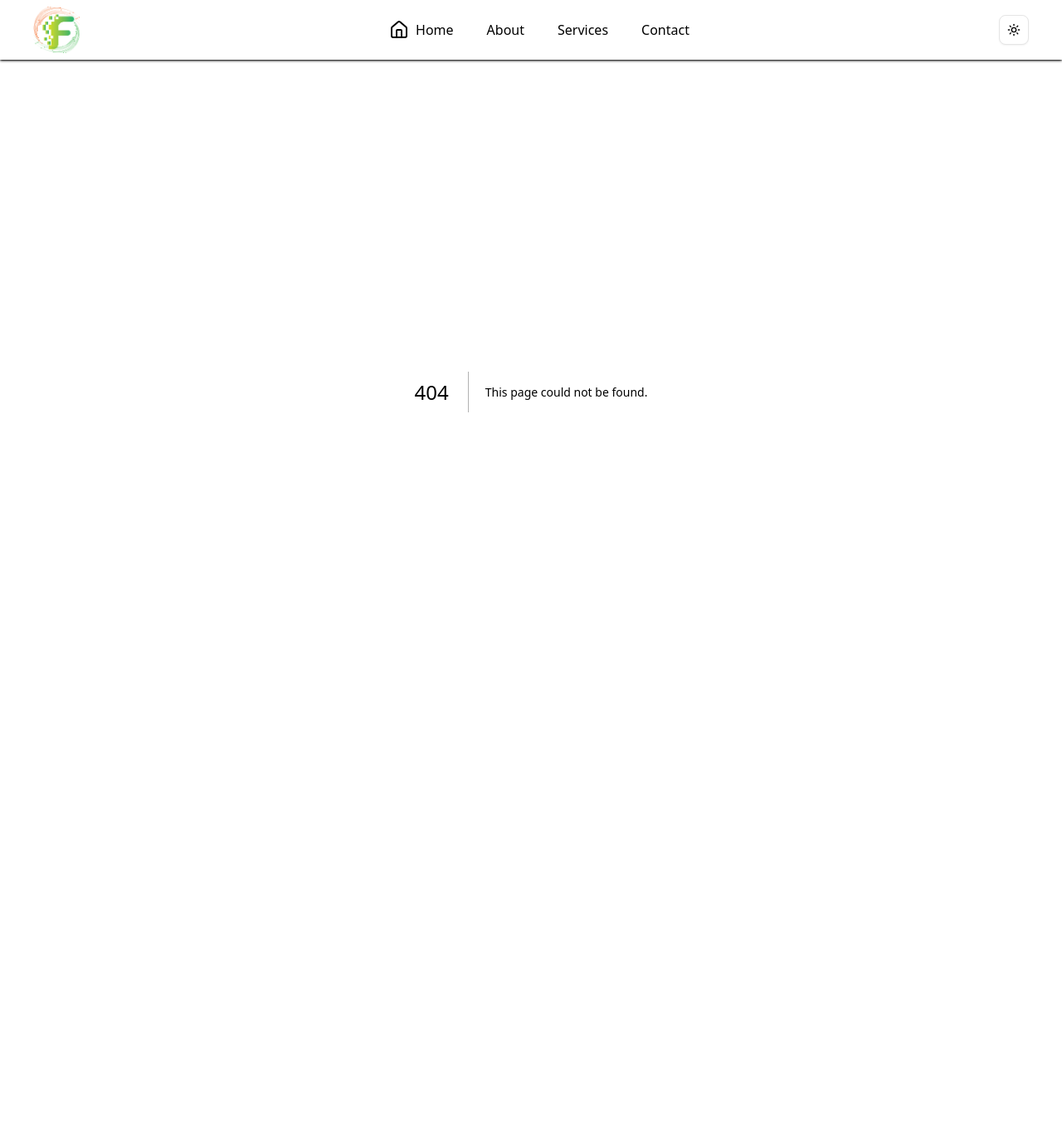
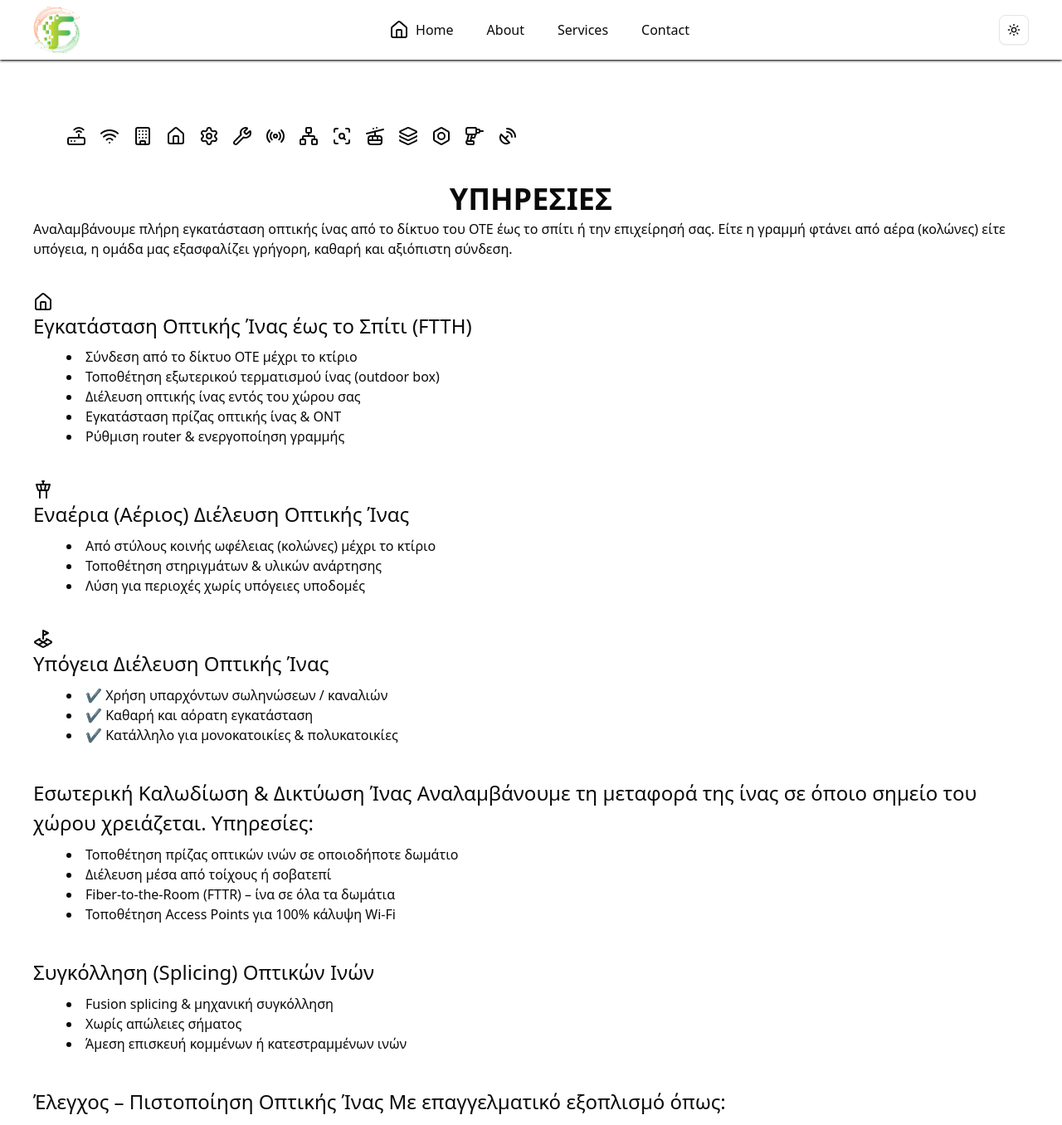
Before and after one commit to xaosmaker/foc, a Next.js app in the folder client/: page /services in a window 1280 px wide. Before the commit this address had no page. Shown: the top 1356 px of the page at 83% size. Before the commit the page ends 872 px from the top, so only its background shows below. Built offline with nearby package versions, Linux system fonts and the light colour scheme.

Commit message:
feat: start working on services page

```diff
--- a/client/package.json
+++ b/client/package.json
@@ -18,6 +18,7 @@
     "motion": "^12.23.24",
     "next": "16.0.1",
     "next-themes": "^0.4.6",
+    "prettier-plugin-tailwindcss": "^0.7.1",
     "react": "19.2.0",
     "react-dom": "19.2.0",
     "tailwind-merge": "^3.3.1"
--- a/client/src/app/globals.css
+++ b/client/src/app/globals.css
@@ -114,7 +114,16 @@
   * {
     @apply border-border outline-ring/50;
   }
+
   body {
     @apply bg-background text-foreground;
   }
 }
+
+h1 {
+  font-size: 2.25rem;
+}
+
+h3 {
+  font-size: 1.5rem
+}
--- a/client/src/app/page.tsx
+++ b/client/src/app/page.tsx
@@ -2,12 +2,17 @@ import Image from "next/image";
 
 export default function Home() {
   return (
-    <div className="relative h-screen w-screen">
+    <div className="relative h-[50dvh] w-screen">
+      <div className="absolute z-10 flex h-full w-full items-center justify-center bg-black/70">
+        <h1 className="z-10 bg-linear-to-r from-lime-400 to-green-500 bg-clip-text text-7xl font-extrabold tracking-wider text-transparent">
+          foc
+        </h1>
+      </div>
       <Image
         src={"/fiberOptic.jpg"}
         fill
         alt="fiber optic cables"
-        className="w-full h-full object-cover"
+        className="h-full w-full object-cover"
       />
     </div>
   );
--- /dev/null
+++ b/client/src/app/services/page.tsx
@@ -0,0 +1,162 @@
+import {
+  Cable,
+  Router,
+  Wifi,
+  Building,
+  House,
+  Settings,
+  Wrench,
+  Radio,
+  Network,
+  ScanSearch,
+  CableCar,
+  Layers,
+  Bolt,
+  Drill,
+  SatelliteDish,
+  Home,
+  TowerControl,
+  LandPlot,
+} from "lucide-react";
+
+export default function page() {
+  return (
+    <div className="p-10">
+      <div className="flex gap-4 p-10">
+        <Router />
+        <Wifi />
+        <Building />
+        <House />
+        <Settings />
+        <Wrench />
+        <Radio />
+        <Network />
+        <ScanSearch />
+        <CableCar />
+        <Layers />
+        <Bolt />
+        <Drill />
+        <SatelliteDish />
+      </div>
+      <h1 className="text-center text-2xl font-bold">ΥΠΗΡΕΣΙΕΣ</h1>
+      <div className="flex flex-col gap-10">
+        <p>
+          Αναλαμβάνουμε πλήρη εγκατάσταση οπτικής ίνας από το δίκτυο του ΟΤΕ έως
+          το σπίτι ή την επιχείρησή σας. Είτε η γραμμή φτάνει από αέρα (κολώνες)
+          είτε υπόγεια, η ομάδα μας εξασφαλίζει γρήγορη, καθαρή και αξιόπιστη
+          σύνδεση.
+        </p>
+        <section className="">
+          <Home />
+          <h3 className="text-xl">
+            Εγκατάσταση Οπτικής Ίνας έως το Σπίτι (FTTH)
+          </h3>
+          <ul className="list-inside list-disc pt-2 pl-10">
+            <li>Σύνδεση από το δίκτυο ΟΤΕ μέχρι το κτίριο</li>
+            <li>Τοποθέτηση εξωτερικού τερματισμού ίνας (outdoor box)</li>
+            <li>Διέλευση οπτικής ίνας εντός του χώρου σας</li>
+            <li>Εγκατάσταση πρίζας οπτικής ίνας & ONT</li>
+            <li>Ρύθμιση router & ενεργοποίηση γραμμής</li>
+          </ul>
+        </section>
+        <section>
+          <TowerControl />
+          <h3>Εναέρια (Αέριος) Διέλευση Οπτικής Ίνας</h3>
+          <ul className="list-inside list-disc pt-2 pl-10">
+            <li>Από στύλους κοινής ωφέλειας (κολώνες) μέχρι το κτίριο</li>
+            <li>Τοποθέτηση στηριγμάτων & υλικών ανάρτησης</li>
+            <li>Λύση για περιοχές χωρίς υπόγειες υποδομές</li>
+          </ul>
+        </section>
+        <section>
+          <LandPlot />
+          <h3>Υπόγεια Διέλευση Οπτικής Ίνας</h3>
+          <ul className="list-inside list-disc pt-2 pl-10">
+            <li>✔ Χρήση υπαρχόντων σωληνώσεων / καναλιών</li>
+            <li>✔ Καθαρή και αόρατη εγκατάσταση</li>
+            <li>✔ Κατάλληλο για μονοκατοικίες & πολυκατοικίες</li>
+          </ul>
+        </section>
+        <div>
+          <h3>
+            Εσωτερική Καλωδίωση & Δικτύωση Ίνας Αναλαμβάνουμε τη μεταφορά της
+            ίνας σε όποιο σημείο του χώρου χρειάζεται. Υπηρεσίες:
+          </h3>
+          <ul className="list-inside list-disc pt-2 pl-10">
+            <li>Τοποθέτηση πρίζας οπτικών ινών σε οποιοδήποτε δωμάτιο</li>
+            <li>Διέλευση μέσα από τοίχους ή σοβατεπί</li>
+            <li>Fiber-to-the-Room (FTTR) – ίνα σε όλα τα δωμάτια</li>
+            <li>Τοποθέτηση Access Points για 100% κάλυψη Wi-Fi</li>
+          </ul>
+        </div>
+        <div>
+          <h3>Συγκόλληση (Splicing) Οπτικών Ινών</h3>
+          <ul className="list-inside list-disc pt-2 pl-10">
+            <li>Fusion splicing & μηχανική συγκόλληση</li>
+            <li>Χωρίς απώλειες σήματος</li>
+            <li>Άμεση επισκευή κομμένων ή κατεστραμμένων ινών</li>
+          </ul>
+        </div>
+        <div>
+          <h3>
+            Έλεγχος – Πιστοποίηση Οπτικής Ίνας Με επαγγελματικό εξοπλισμό όπως:
+          </h3>
+          <ul className="list-inside list-disc pt-2 pl-10">
+            <li>OTDR έλεγχο για βλάβες & ποιότητα σήματος</li>
+            <li>Μέτρηση απώλειας και ισχύος</li>
+            <li>Παράδοση πιστοποιητικού μέτρησης κατόπιν αιτήματος</li>
+          </ul>
+        </div>
+        <div>
+          <h3>Συντήρηση & Επισκευή Δικτύων Ίνας</h3>
+          <ul className="list-inside list-disc pt-2 pl-10">
+            <li>Εντοπισμός βλαβών</li>
+            <li>Καθαρισμός συνδέσμων & επανατερματισμός</li>
+            <li>Άμεση υποστήριξη σε αστοχίες καλωδίου</li>
+          </ul>
+        </div>
+        <div>
+          <h3>
+            Μελέτη – Αυτοψία Χώρου Πριν ξεκινήσει η εγκατάσταση πραγματοποιούμε:
+          </h3>
+          <ul className="list-inside list-disc pt-2 pl-10">
+            <li>Έλεγχο πρόσβασης οπτικής ίνας (αέριος ή υπόγειος)</li>
+            <li>Επιλογή κατάλληλου σημείου εισαγωγής στο κτίριο</li>
+            <li>Προτάσεις για τοποθέτηση ONT, router, access points</li>
+            <li>Αναλυτική οικονομική προσφορά χωρίς δεσμεύσεις</li>
+          </ul>
+        </div>
+        <div>
+          <h3>Υπηρεσίες σε:</h3>
+          <ul className="list-inside list-disc pt-2 pl-10">
+            <li>Μονοκατοικίες</li>
+            <li>Πολυκατοικίες</li>
+            <li>Επαγγελματικούς χώρους</li>
+            <li>Νέες οικοδομές & ανακαινίσεις</li>
+          </ul>
+        </div>
+        <div>
+          <h3>Γιατί να μας επιλέξετε</h3>
+          <ul className="list-inside pt-2 pl-10">
+            <li>✔ Πιστοποιημένοι τεχνικοί οπτικών ινών</li>
+            <li>✔ Εμπειρία σε δίκτυα ΟΤΕ / COSMOTE</li>
+            <li>✔ Καθαρή & επαγγελματική εγκατάσταση</li>
+            <li>✔ Εγγύηση ποιότητας & μετρήσεων</li>
+            <li>✔ Γρήγορη ανταπόκριση & υποστήριξη</li>
+          </ul>
+        </div>
+        <div>
+          if we want to add
+          <ul className="list-inside list-disc pt-2 pl-10">
+            <li>✚ FTTR – Fiber to the Room (Ίνα σε κάθε δωμάτιο)</li>
+            <li>✚ Εγκατάσταση δικτύου Ethernet (UTP σε συνδυασμό με ίνα)</li>
+            <li>✚ Τοποθέτηση Rack, Switch, Patch Panels</li>
+            <li>✚ Wi-Fi Mesh συστήματα παντού στο σπίτι</li>
+            <li>✚ CCTV – IP κάμερες με οπτική ίνα backbone</li>
+            <li>✚ Smart Home δικτύωση και αυτοματισμοί</li>
+          </ul>
+        </div>
+      </div>
+    </div>
+  );
+}
--- a/client/src/components/Navbar.tsx
+++ b/client/src/components/Navbar.tsx
@@ -6,7 +6,7 @@ import { ModeToggle } from "./mode-toggle";
 const centerLinks: LinkItemType[] = [
   { name: "Home", link: "/", icon: House },
   { name: "About", link: "#", icon: undefined },
-  { name: "Services", link: "#", icon: undefined },
+  { name: "Services", link: "/services", icon: undefined },
   { name: "Contact", link: "#", icon: undefined },
 ];
 const rightLinks = [ModeToggle];
--- a/client/src/components/ui/navigation-bar.tsx
+++ b/client/src/components/ui/navigation-bar.tsx
@@ -42,7 +42,7 @@ export default function Navigationbar({
     setMobileMenuOpen(true);
   }
   return (
-    <nav className="sticky top-0 mx-auto flex items-center justify-between bg-inherit p-5 px-10 md:p-2 lg:px-10 shadow-current shadow-sm">
+    <nav className="sticky top-0 z-10 mx-auto flex items-center justify-between bg-inherit p-5 px-10 shadow-sm shadow-current md:p-2 lg:px-10">
       <Logo />
       <ul className="hidden md:flex">
         {centerLinks.map((item) => (
```
Also changed, not shown: 2 other files (tests, documents, lock files or other folders).
